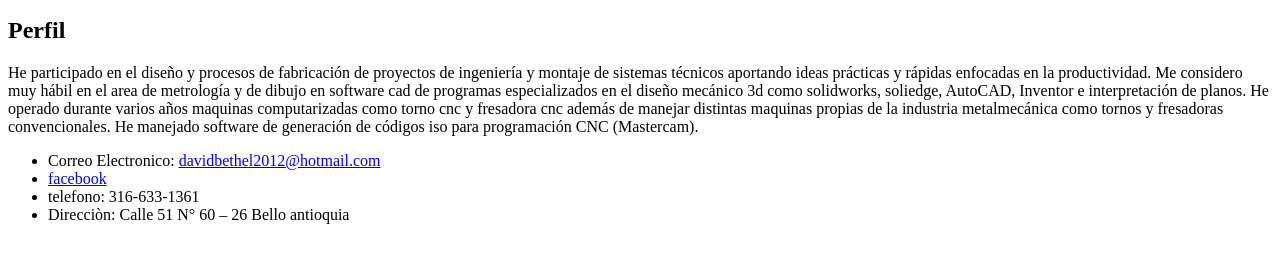
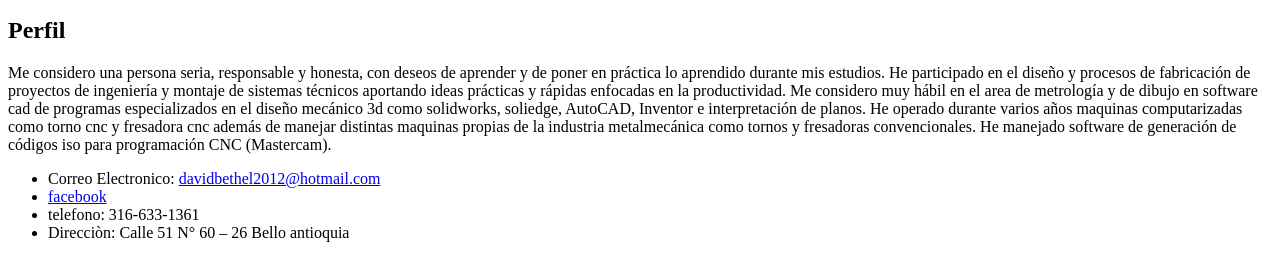
Before and after one commit to davidfabianroa/primer-proyecto-dise-o-web, a plain HTML site: page index.html in a window 1280 px wide. Shown: the part 566-824 px from the top of the page. Drawn offline with Linux system fonts and the light colour scheme.

Commit message:
modificamos informacion de perfil

```diff
--- a/index.html
+++ b/index.html
@@ -19,6 +19,7 @@
 <h2>Perfil</h2>
 <h2>Perfil</h2>
 <p>
+Me considero una persona seria, responsable y honesta, con deseos de aprender y de poner en práctica lo aprendido durante mis estudios.
 He participado en el diseño y procesos de fabricación  de proyectos de ingeniería y montaje de sistemas técnicos aportando ideas prácticas y rápidas enfocadas en la productividad.
 Me considero muy hábil en el area de metrología y de dibujo en software cad de programas especializados en el diseño mecánico  3d como solidworks, soliedge, AutoCAD, Inventor e interpretación de planos.
 He operado durante varios años maquinas computarizadas como torno cnc y fresadora cnc además de manejar distintas maquinas propias de la industria metalmecánica como tornos y fresadoras convencionales.
```
